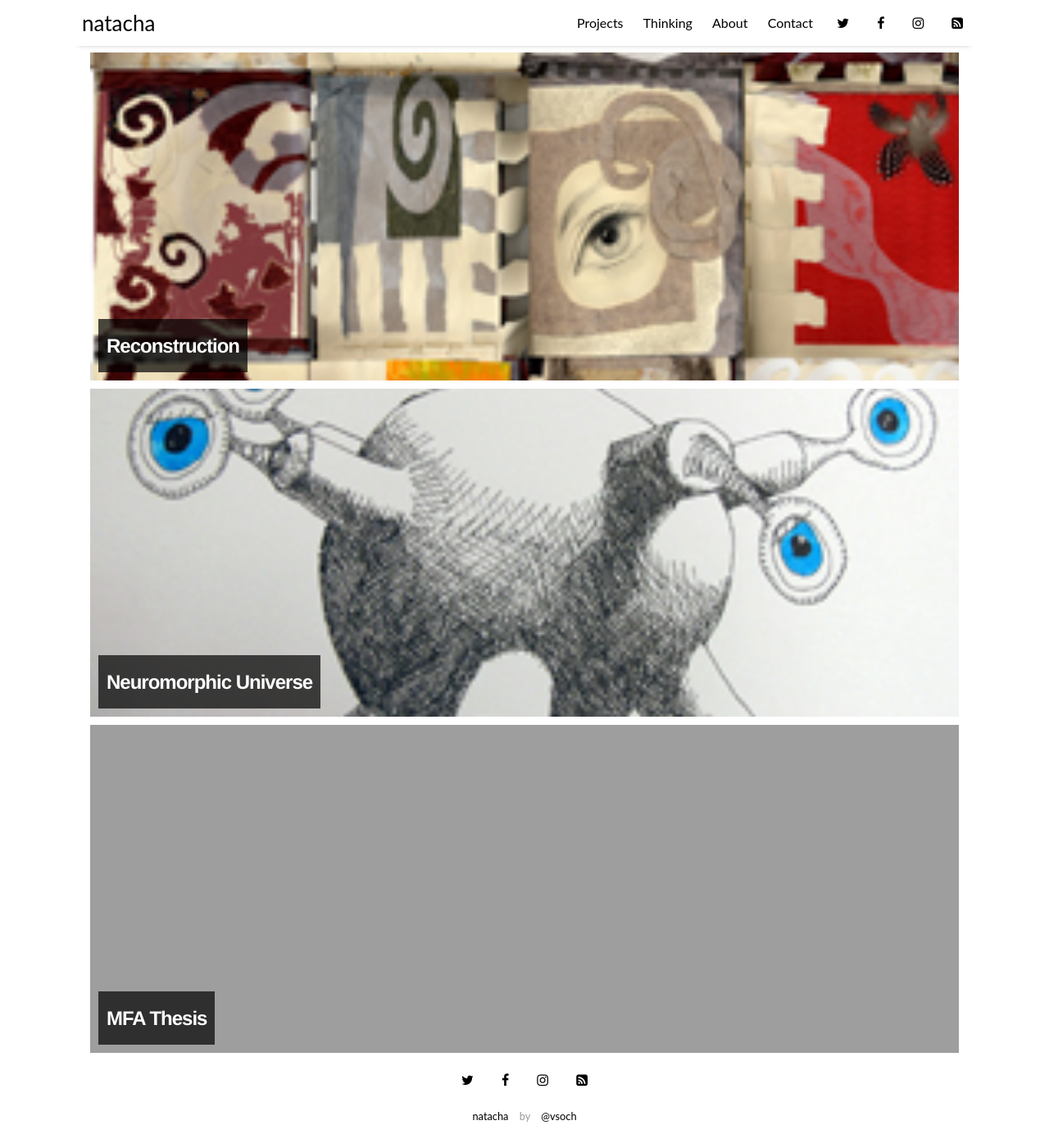
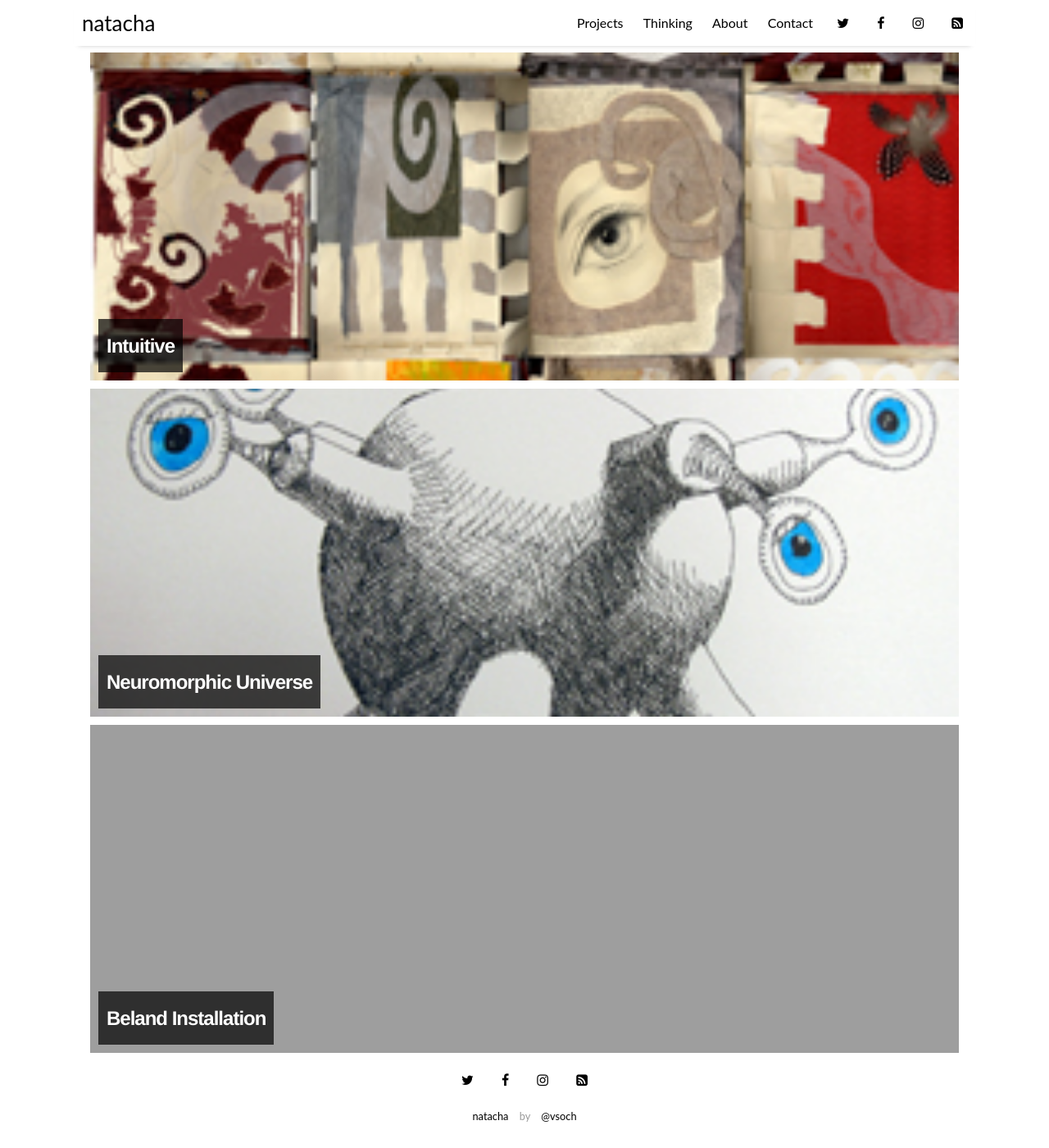
Before and after one commit to nsoch/nsoch.github.io, a Jekyll site: the page built from projects/index.html, in a window 1280 px wide and 1400 px high, scrolled down 1928 px. Shown: the whole window at 82% size. Built offline with Jekyll 4.4.1, drawn with Linux system fonts in a browser that asks for light colours; nearby versions of some CDN libraries; some of the changed text lies outside the part shown.

Commit message:
wanting to do this finally

```diff
--- a/_data/projects.yml
+++ b/_data/projects.yml
@@ -3,9 +3,9 @@
  directory: uprooted
  image: uprooted.jpg
 -
- title: Beland Installation
- directory: neuromorphic
- image: 1.jpg
+ title: MFA Thesis
+ directory: thesis
+ image: frontcardtest1.jpg
 -
  title: Retablos
  directory: retablos
@@ -15,7 +15,7 @@
  directory: dna
  image: inmygarden.jpg
 -
- title: Reconstruction
+ title: Intuitive
  directory: reconstruction
  image: reconst.jpg
 -
@@ -23,6 +23,6 @@
  directory: universe
  image: infection.jpg
 -
- title: MFA Thesis
- directory: thesis
- image: frontcardtest1.jpg
+ title: Beland Installation
+ directory: neuromorphic
+ image: 1.jpg
```
